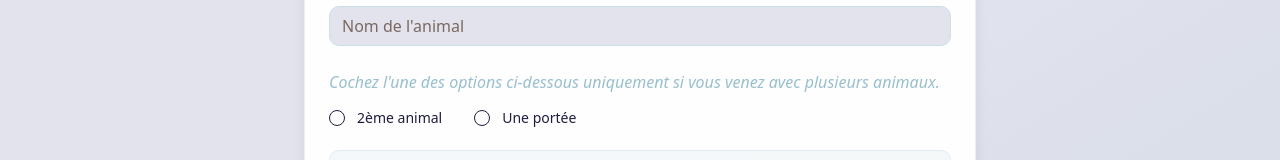
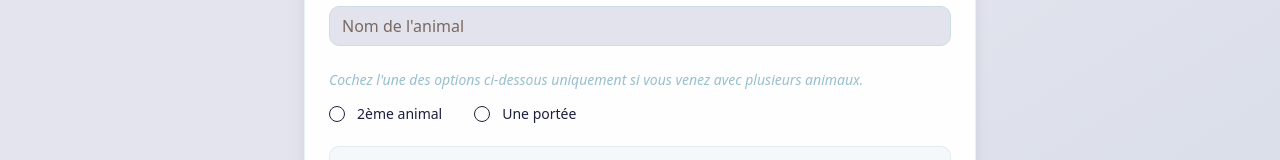
Before and after one commit to MathLMN/aninow, a React (Vite) app: page / in a window 1280 px wide. Both pictures are taken after a click on the button "Chat". Shown: the part 297-457 px from the top of the page. Built offline with nearby package versions, Linux system fonts and the light colour scheme.

Commit message:
Fix: Reduce text size
Reduced the text size of the paragraph to match the size of the checkbox options below in `src/components/MultipleAnimalsOptions.tsx`.

```diff
--- a/src/components/MultipleAnimalsOptions.tsx
+++ b/src/components/MultipleAnimalsOptions.tsx
@@ -16,7 +16,7 @@ const MultipleAnimalsOptions: React.FC<MultipleAnimalsOptionsProps> = ({
     <div className="space-y-4">
       {multipleAnimals.length === 0 && (
         <div>
-          <p className="text-vet-blue italic mb-2">
+          <p className="text-vet-blue italic mb-2 text-sm">
             Cochez l'une des options ci-dessous uniquement{' '}
             <span className="text-vet-blue italic">si vous venez avec plusieurs animaux.</span>
           </p>
```
